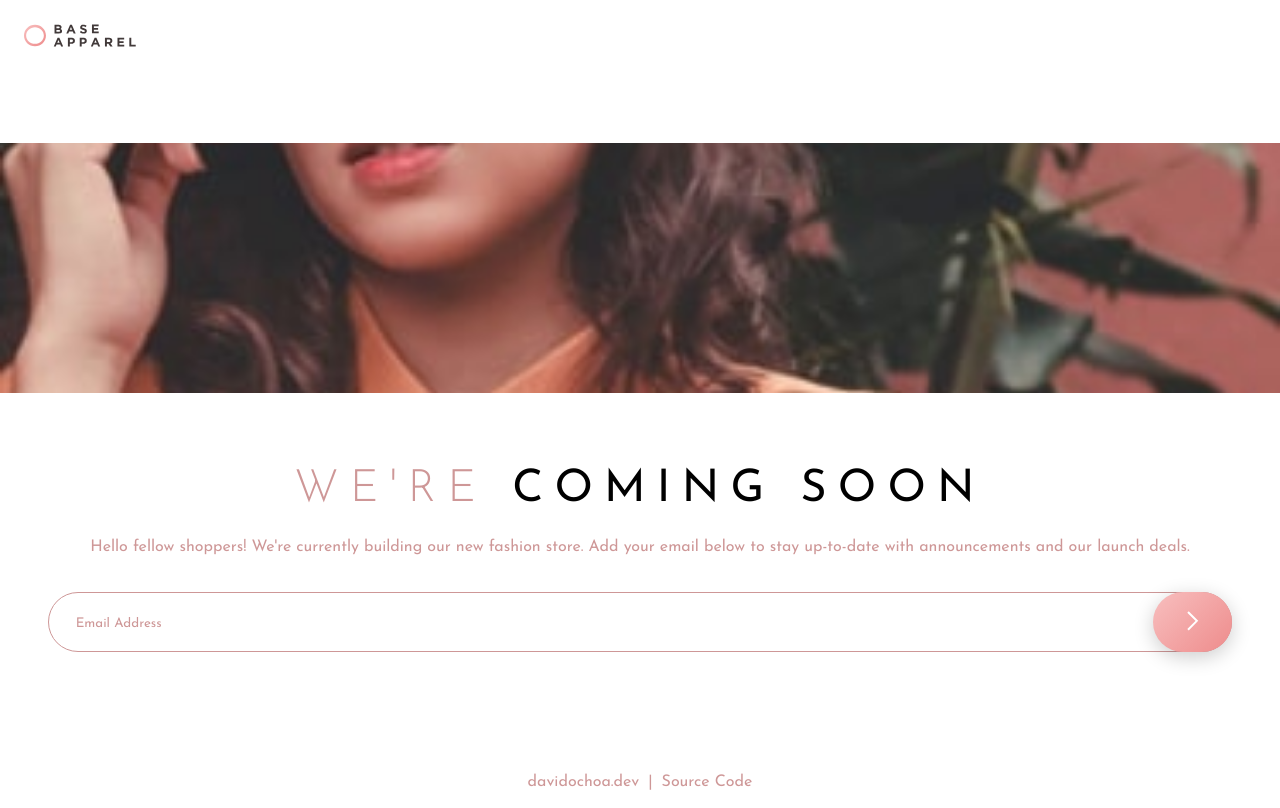
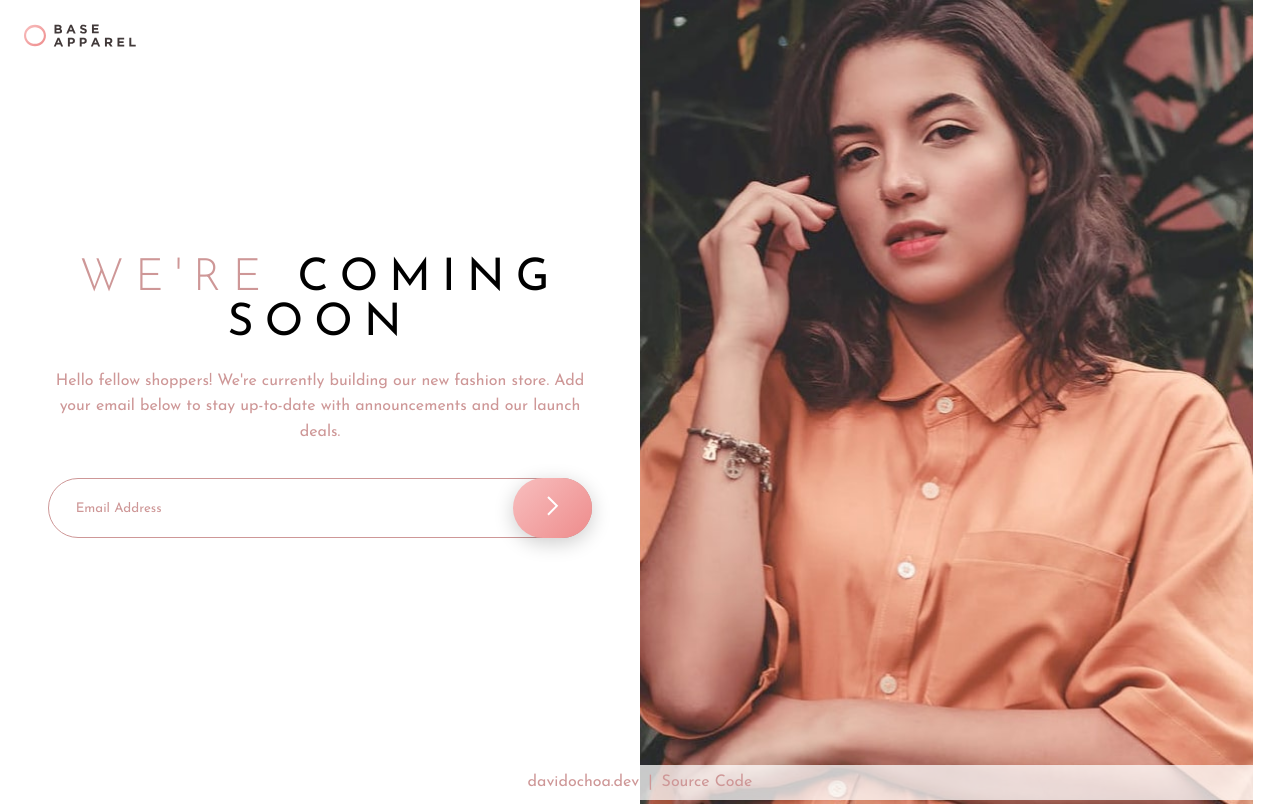
Before and after one commit to davidochoadev/base-apparel-coming-soon, a plain HTML site: page index.html in a window 1280 px wide. Drawn offline with Linux system fonts and the light colour scheme.

Commit message:
✅ Feat: Created layout for desktop devices

```diff
--- a/assets/css/header.css
+++ b/assets/css/header.css
@@ -7,3 +7,15 @@
 .header__logo {
    width: 7em;
 }
+
+@media (min-width: 600px) {
+   .header__container {
+      width: 100%;
+      grid-column-start: 1;
+      grid-column-end: 3;
+      position: absolute;
+      top: 0;
+      left: 0;
+      background-color: transparent;
+   }
+}
--- a/assets/css/main.css
+++ b/assets/css/main.css
@@ -25,3 +25,22 @@
    line-height: 1.6em;
    text-align: center;
 }
+@media (min-width: 600px) {
+   .main__container {
+      height: 100%;
+      grid-column-start: 1;
+      grid-column-end: 3;
+      display: flex;
+      align-items: center;
+   }
+   .main-content__container {
+      max-width: 50%;
+   }
+   .picture__container {
+      height: 100%;
+      order: 2;
+   }
+   .picture__container img {
+      height: 100%;
+   }
+}
--- a/assets/css/style.css
+++ b/assets/css/style.css
@@ -42,3 +42,10 @@ body {
    font-weight: 400;
    z-index:0;
 }
+
+@media (min-width: 600px) {
+   body {
+      grid-template-rows: auto;
+      grid-template-columns: 1fr 1fr;
+   }
+}
--- a/index.html
+++ b/index.html
@@ -56,8 +56,8 @@
       </div>
     </div>
     <picture class="picture__container">
+      <source media="(min-width: 600px)" srcset="./assets/images/hero-desktop.jpg">
       <img src="./assets/images/hero-mobile.jpg" alt="Base Apparel model, we're coming soon">
-      <source srcset="./assets/images/hero-desktop.jpg" media="(orientation: portrait)">
     </picture>
     <div class="main-content__container">
       <h1 class="title">We're <span aria-hidden="true">coming soon</span></h1>
```
